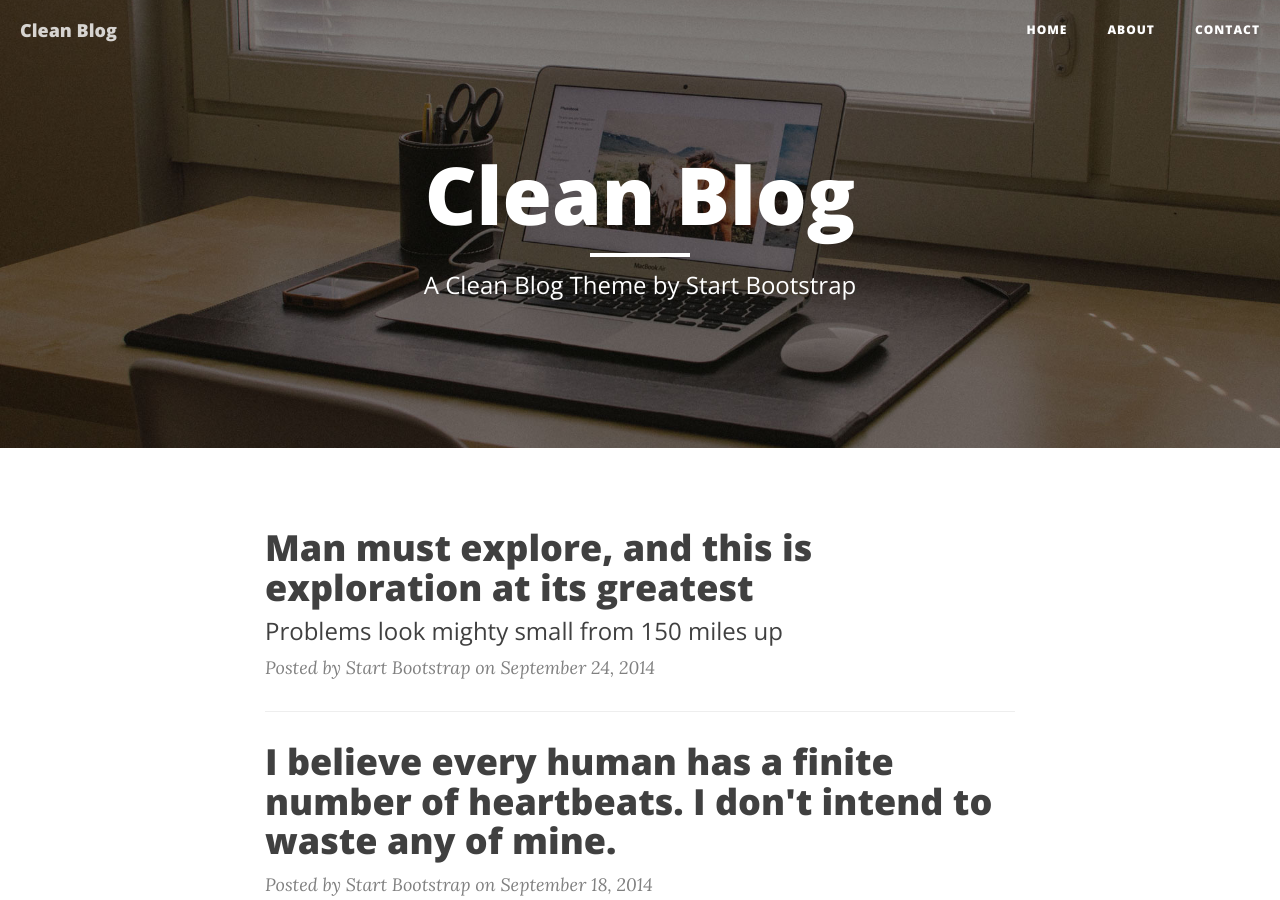
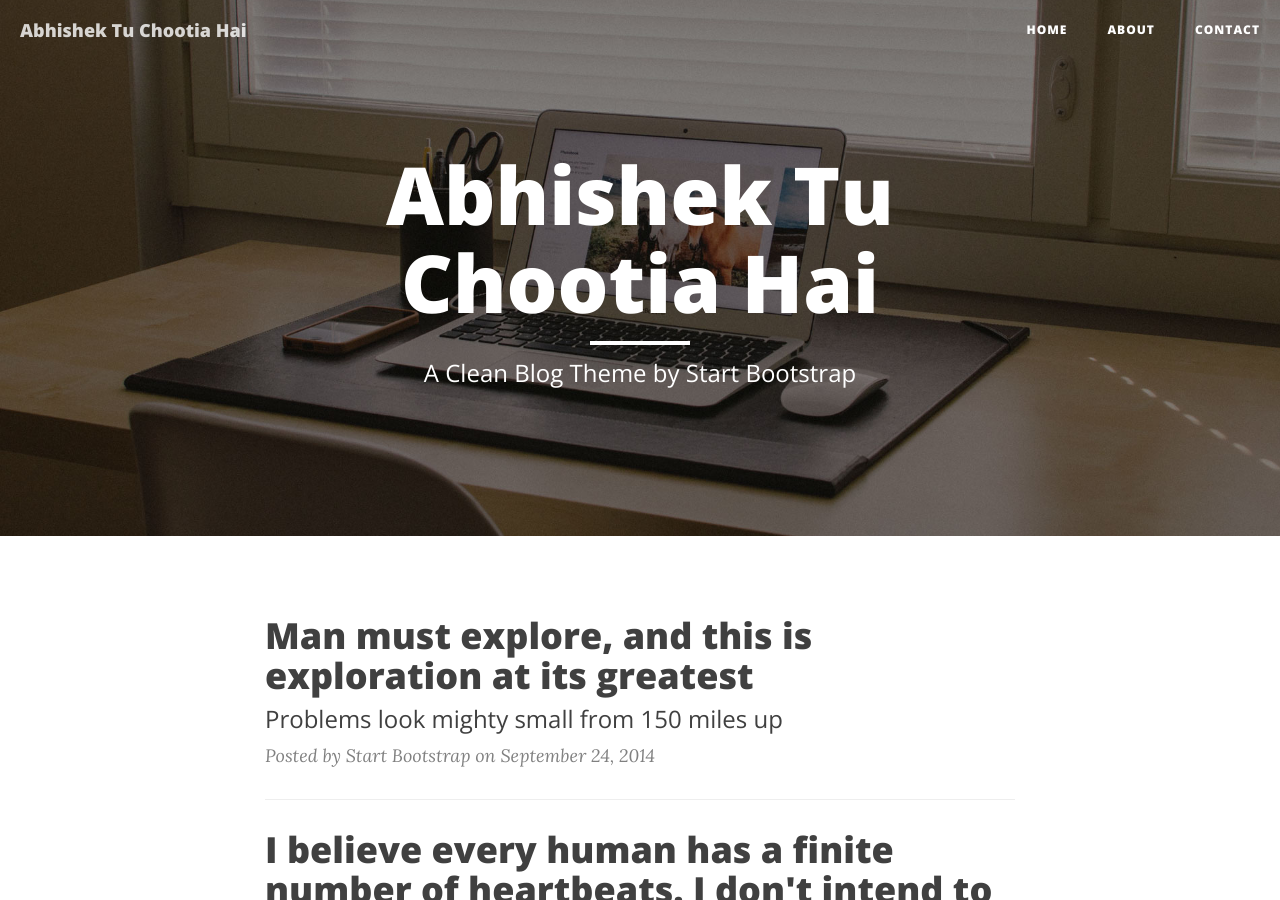
Before and after one commit to rahulogre/rahulogre.github.io, a Jekyll site: the page built from index.html, in a window 1280 px wide and 900 px high. Built offline with Jekyll 4.4.1, drawn with Linux system fonts in a browser that asks for light colours; nearby versions of some CDN libraries; the list of posts is cut into pages by our own code.

Commit message:
commit
commit

```diff
--- a/_config.yml
+++ b/_config.yml
@@ -1,5 +1,5 @@
 # Site settings
-title: Clean Blog
+title: Abhishek Tu Chootia Hai
 header-img: img/home-bg.jpg
 email: your-email@yourdomain.com
 copyright_name: Your/Project/Corporate Name
```
